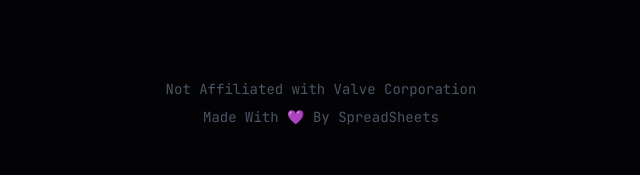
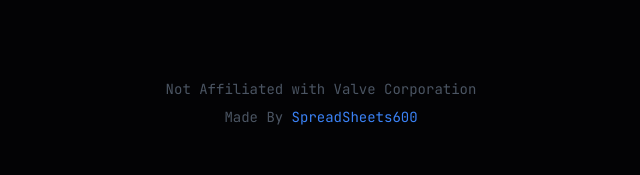
Before and after one commit to SpreadSheets600/Steam-Wrapped, a Flask app: page / in a window 1280 px wide. Shown: the part 1315-1490 px from the top of the page, without its empty margins (319-959 px from the left). Run offline with Flask 3, Linux system fonts and the light colour scheme; some libraries are stand-ins or nearby versions.

Commit message:
feat: update footer to include clickable GitHub link for SpreadSheets600

```diff
--- a/app/templates/index.html
+++ b/app/templates/index.html
@@ -112,7 +112,8 @@
   <!-- Footer -->
   <footer class="py-12 text-center text-gray-600 font-mono text-sm">
     <p>Not Affiliated with Valve Corporation</p>
-    <p class="mt-2">Made With 💜 By SpreadSheets</p>
+    <p class="mt-2">Made By <a href="https://github.com/SpreadSheets600" target="_blank" rel="noopener noreferrer"
+        class="text-neon-blue hover:text-neon-purple transition-colors">SpreadSheets600</a></p>
   </footer>
 </div>
 {% endblock %}
```
